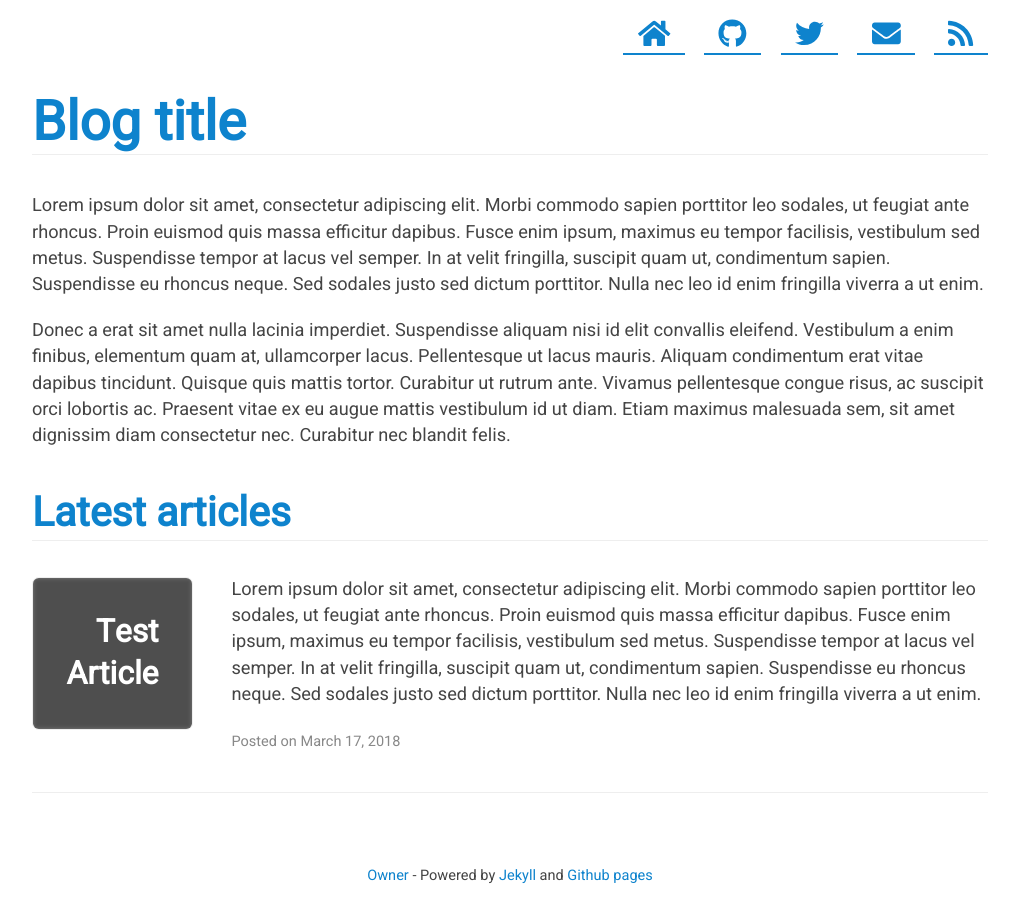
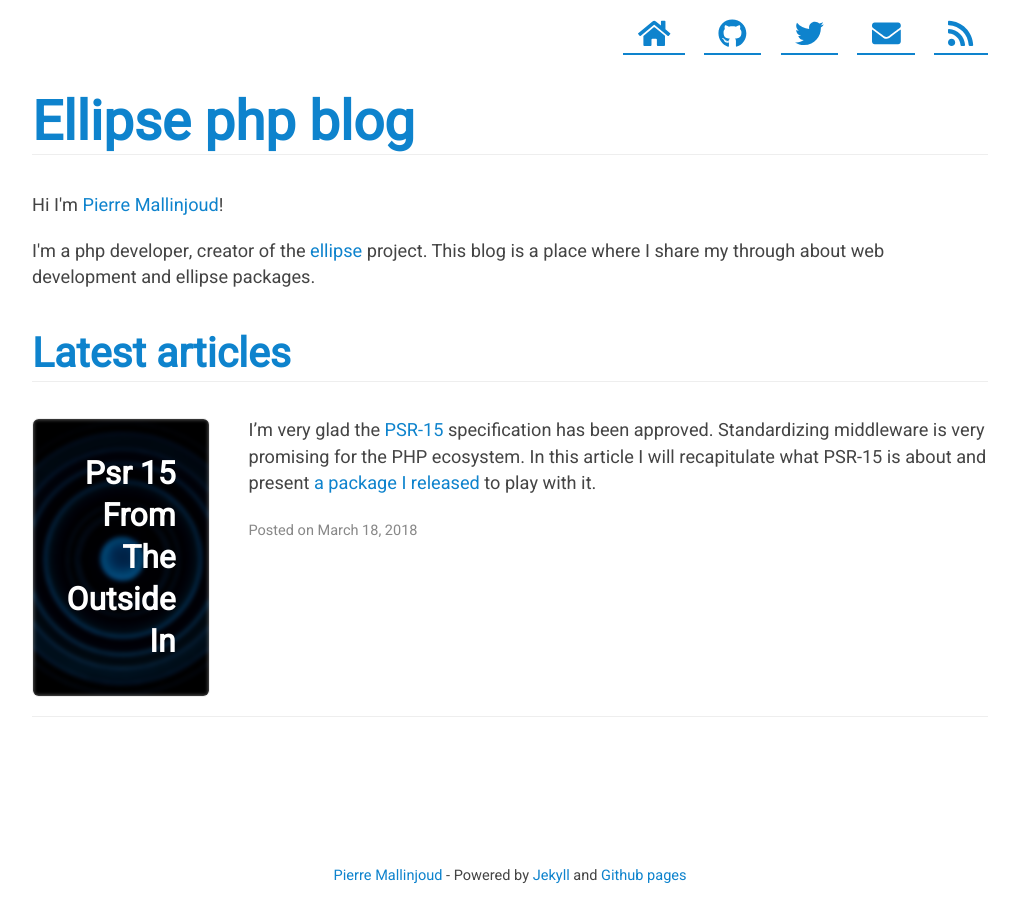
Before and after one commit to ellipsephp/ellipsephp.github.io, a Jekyll site: the page built from index.html, in a window 1280 px wide. Shown: the whole page, without its empty margins (130-1149 px from the left). Built offline with Jekyll 4.4.1, drawn with Linux system fonts in a browser that asks for light colours; nearby versions of some CDN libraries; part of the change alters nothing that is shown; grey boxes are pictures that could not be loaded.

Commit message:
add psr-15 article

````diff
--- a/_config.yml
+++ b/_config.yml
@@ -1,12 +1,12 @@
-title: Blog title
-description: Blog description
+title: Ellipse php blog
+description: Ellipse php blog
 locale: en_US
-image: blog-image.png
-owner: Owner
-email: owner@example.com
-github: github_handle
-twitter: twitter_handle
-disqus:
+image: psr-15.png
+owner: Pierre Mallinjoud
+email: pierre.mallinjoud@gmail.com
+github: ellipsephp
+twitter: pmallinj
+disqus: pmall-github-io
 
 sass:
     style: compressed
--- a/_posts/2018-03-17-test-article.md
+++ /dev/null
@@ -1,7 +0,0 @@
----
-layout: post
-image: test.png
----
-Lorem ipsum dolor sit amet, consectetur adipiscing elit. Morbi commodo sapien porttitor leo sodales, ut feugiat ante rhoncus. Proin euismod quis massa efficitur dapibus. Fusce enim ipsum, maximus eu tempor facilisis, vestibulum sed metus. Suspendisse tempor at lacus vel semper. In at velit fringilla, suscipit quam ut, condimentum sapien. Suspendisse eu rhoncus neque. Sed sodales justo sed dictum porttitor. Nulla nec leo id enim fringilla viverra a ut enim.
-
-Donec a erat sit amet nulla lacinia imperdiet. Suspendisse aliquam nisi id elit convallis eleifend. Vestibulum a enim finibus, elementum quam at, ullamcorper lacus. Pellentesque ut lacus mauris. Aliquam condimentum erat vitae dapibus tincidunt. Quisque quis mattis tortor. Curabitur ut rutrum ante. Vivamus pellentesque congue risus, ac suscipit orci lobortis ac. Praesent vitae ex eu augue mattis vestibulum id ut diam. Etiam maximus malesuada sem, sit amet dignissim diam consectetur nec. Curabitur nec blandit felis.
--- /dev/null
+++ b/_posts/2018-03-18-psr-15-from-the-outside-in.md
@@ -0,0 +1,200 @@
+---
+layout: post
+image: psr-15.png
+---
+
+I'm very glad the [PSR-15](https://www.php-fig.org/psr/psr-15/) specification has been approved. Standardizing middleware is very promising for the PHP ecosystem. In this article I will recapitulate what PSR-15 is about and present [a package I released](https://github.com/ellipsephp/handlers) to play with it.
+
+## The PSR-15 specification
+
+### Request handlers
+
+First, the specification defines **request handlers**. Here is the interface:
+
+```php
+<?php
+
+namespace Psr\Http\Server;
+
+use Psr\Http\Message\ResponseInterface;
+use Psr\Http\Message\ServerRequestInterface;
+
+interface RequestHandlerInterface
+{
+    public function handle(ServerRequestInterface $request): ResponseInterface;
+}
+```
+
+So a request handler is basically an object producing a PSR-7 response from a given PSR-7 request. It can be seen as an abstraction of a whole web application:
+
+```php
+<?php
+
+namespace App;
+
+$app = new AppRequestHandler;
+
+$response = $app->handle($request);
+```
+
+Obviously a single request handler is not very useful. The point is layers can progressively be added around a request handler in order to build a more complex application in a modular way. Those layers are defined as **middleware** by the specification.
+
+### Middleware
+
+Here is the interface for PSR-15 **middleware**:
+
+```php
+<?php
+
+namespace Psr\Http\Server;
+
+use Psr\Http\Message\ResponseInterface;
+use Psr\Http\Message\ServerRequestInterface;
+
+interface MiddlewareInterface
+{
+    public function process(ServerRequestInterface $request, RequestHandlerInterface $handler): ResponseInterface;
+}
+```
+
+So a middleware also receive a PSR-7 request and return a PSR-7 response. The difference is the `->process()` method takes a request handler representing the web application as second parameter. Whether deeper middleware are wrapped around it or not is irrelevant from the middleware point of view. This way middleware can be used to act on the request the web application receive and on the response it produces, following one out of four patterns:
+
+- Create a new PSR-7 request (PSR-7 requests are immutable) and delegate the response creation to the request handler
+- Delegate the response creation to the request handler and return a new PSR-7 response (PSR-7 responses are immutable)
+- A combination of the two points above
+- Bypass the web application by creating a response on its own when a condition is met
+
+Middleware can also let the response and request untouched but update a mutable service received through dependency injection.
+
+Many things can be achieved with middleware. On the top of my head:
+
+- Parsing the request body according to its content type
+- Encrypt cookies
+- Manage session data
+- Catch exceptions and return an appropriate response
+- Prevent access to resources
+- Add general purpose variables to the template engine
+- Choose among a set of request handlers and use it to produce a response (routing)
+
+I think this is a beautiful pattern because it abstracts the essence of the web in a simple but modular way. Instead of relying on configuration values and conditionals, one can add or remove functionality by adding or removing middleware.
+
+Yet tools are needed to manage the creation of those layered structures. I released such a tool with the [ellipse/handlers](https://githib.com/ellipsephp/handlers) package providing a minimal set of classes needed to easily dispatch a request through a list of PSR-15 middleware. Lets review it step by step in the next sections.
+
+## The ellipse/handlers package
+
+### Fallback request handler
+
+First thing we need is to create the innermost request handler. It would be the last object producing a response when no other layer does. The `Ellipse\Handlers\FallbackRequestHandler` can be used for this purpose:
+
+```php
+<?php
+
+namespace App;
+
+use Ellipse\Handlers\FallbackRequestHandler;
+
+// Any Psr-7 implementation can be used (using zend diactoros here)
+use Zend\Diactoros\ServerRequestFactory;
+use Zend\Diactoros\Response;
+
+// Create an incoming request and a fallback response:
+$request = ServerRequestFactory::fromGlobals();
+$response = (new Response)->withStatus(404);
+
+// The fallback request handler returns it:
+$app = new FallbackRequestHandler($response);
+
+// We now have an app returning a 404 response on every request!
+$response = $app->handle($request);
+```
+
+We now need a way to wrap middleware around this useless application.
+
+### Request handler decorator
+
+The most basic way to wrap a middleware around a request handler is to use a decorator. The `Ellipse\Handlers\RequestHandlerWithMiddleware` class can be used to wrap a middleware around a request handler:
+
+```php
+<?php
+
+// ...
+
+use Ellipse\Handlers\RequestHandlerWithMiddleware;
+
+// Use a router middleware to return a response before hitting the fallback:
+$app = new FallbackRequestHandler($response);
+$app = new RequestHandlerWithMiddleware($app, new RoutingMiddleware($router));
+
+// The app now return a 404 response only when the router can't handle the request:
+$response = $app->handle($request);
+```
+
+Of course `RequestHandlerWithMiddleware` implements `RequestHandlerInterface` and can also be decorated by another `RequestHandlerWithMiddleware`:
+
+```php
+<?php
+
+// ...
+
+use Ellipse\Handlers\RequestHandlerWithMiddleware;
+
+// Remove the uri trailing slash before hitting the router:
+$app = new FallbackRequestHandler($response);
+$app = new RequestHandlerWithMiddleware($app, new RoutingMiddleware($router));
+$app = new RequestHandlerWithMiddleware($app, new TrailingSlashMiddleware);
+
+// Now the router catches either 'url/' or 'url':
+$response = $app->handle($request);
+```
+
+As the decorator adds a middleware around a request handler, the one added the last is the first to process the request. Also it is a bit cumbersome to manually create many new `RequestHandlerWithMiddleware`.  A more intuitive way to manage lists of middleware is obviously needed.
+
+### Middleware stack and queue
+
+The `Ellipse\Handlers\RequestHandlerWithMiddlewareStack` class can be used to decorate a request handler with many middleware at once:
+
+```php
+<?php
+
+// ...
+
+use Ellipse\Dispatcher\RequestHandlerWithMiddlewareStack;
+
+// Same as above. Still follow the LIFO order.
+$app = new FallbackRequestHandler($response);
+
+$app = new RequestHandlerWithMiddlewareStack($app, [
+    new RoutingMiddleware($router),
+    new TrailingSlashMiddleware,
+]);
+
+$response = $app->handle($request);
+```
+
+Here the middleware list is treated as a stack meaning they process the request in **LIFO** order (Last In First Out). Under the hood it just progressively decorates request handlers with `RequestHandlerWithMiddleware` , resulting in the same structure as in the previous example.
+
+Another options is to use the `Ellipse\Handlers\RequestHandlerWithMiddlewareQueue` class:
+
+```php
+<?php
+
+// ...
+
+use Ellipse\Dispatcher\RequestHandlerWithMiddlewareQueue;
+
+// Same as above but now follow the FIFO order.
+$app = new FallbackRequestHandler($response);
+
+$app = new RequestHandlerWithMiddlewareQueue($app, [
+    new TrailingSlashMiddleware,
+    new RoutingMiddleware($router),
+]);
+
+$response = $app->handle($request);
+```
+
+Here the middleware list is treated as a queue, meaning they process the request in **FIFO** order (First In First Out). This is usually the order developers are the more comfortable with, but you are free to use the approach you want.
+
+## Conclusion
+
+Classes provided by the [ellipse/handlers](https://githib.com/ellipsephp/handlers) package can be used as a basic way to articulate PSR-15 instances together. More complex mechanism are usually used to deal with lists of middleware, like resolving callables and container entries as actual middleware instances. I will present in a future article how this can be achieved with the [ellipse pakages](https://githib.com/ellipsephp).
--- a/_sass/_styles.scss
+++ b/_sass/_styles.scss
@@ -55,6 +55,7 @@ article.sumup h3 {
         left: 0;
         z-index: -1;
         background-size: cover;
+        background-position: center;
         filter: blur(2px);
         visibility: hidden;
     }
--- a/index.html
+++ b/index.html
@@ -3,10 +3,11 @@ layout: default
 ---
 <h1>{{ site.title }}</h1>
 <p>
-    Lorem ipsum dolor sit amet, consectetur adipiscing elit. Morbi commodo sapien porttitor leo sodales, ut feugiat ante rhoncus. Proin euismod quis massa efficitur dapibus. Fusce enim ipsum, maximus eu tempor facilisis, vestibulum sed metus. Suspendisse tempor at lacus vel semper. In at velit fringilla, suscipit quam ut, condimentum sapien. Suspendisse eu rhoncus neque. Sed sodales justo sed dictum porttitor. Nulla nec leo id enim fringilla viverra a ut enim.
+    Hi I'm <a href="mailto:pierre.mallinjoud@gmail.com">Pierre Mallinjoud</a>!
 </p>
 <p>
-    Donec a erat sit amet nulla lacinia imperdiet. Suspendisse aliquam nisi id elit convallis eleifend. Vestibulum a enim finibus, elementum quam at, ullamcorper lacus. Pellentesque ut lacus mauris. Aliquam condimentum erat vitae dapibus tincidunt. Quisque quis mattis tortor. Curabitur ut rutrum ante. Vivamus pellentesque congue risus, ac suscipit orci lobortis ac. Praesent vitae ex eu augue mattis vestibulum id ut diam. Etiam maximus malesuada sem, sit amet dignissim diam consectetur nec. Curabitur nec blandit felis.
+    I'm a php developer, creator of the <a href="https://github.com/ellipsephp" target="_blank">ellipse</a> project.
+    This blog is a place where I share my through about web development and ellipse packages.
 </p>
 <h2>Latest articles</h2>
 <section class="sumup">
````
Also changed, not shown: images/psr-15.png (added).
